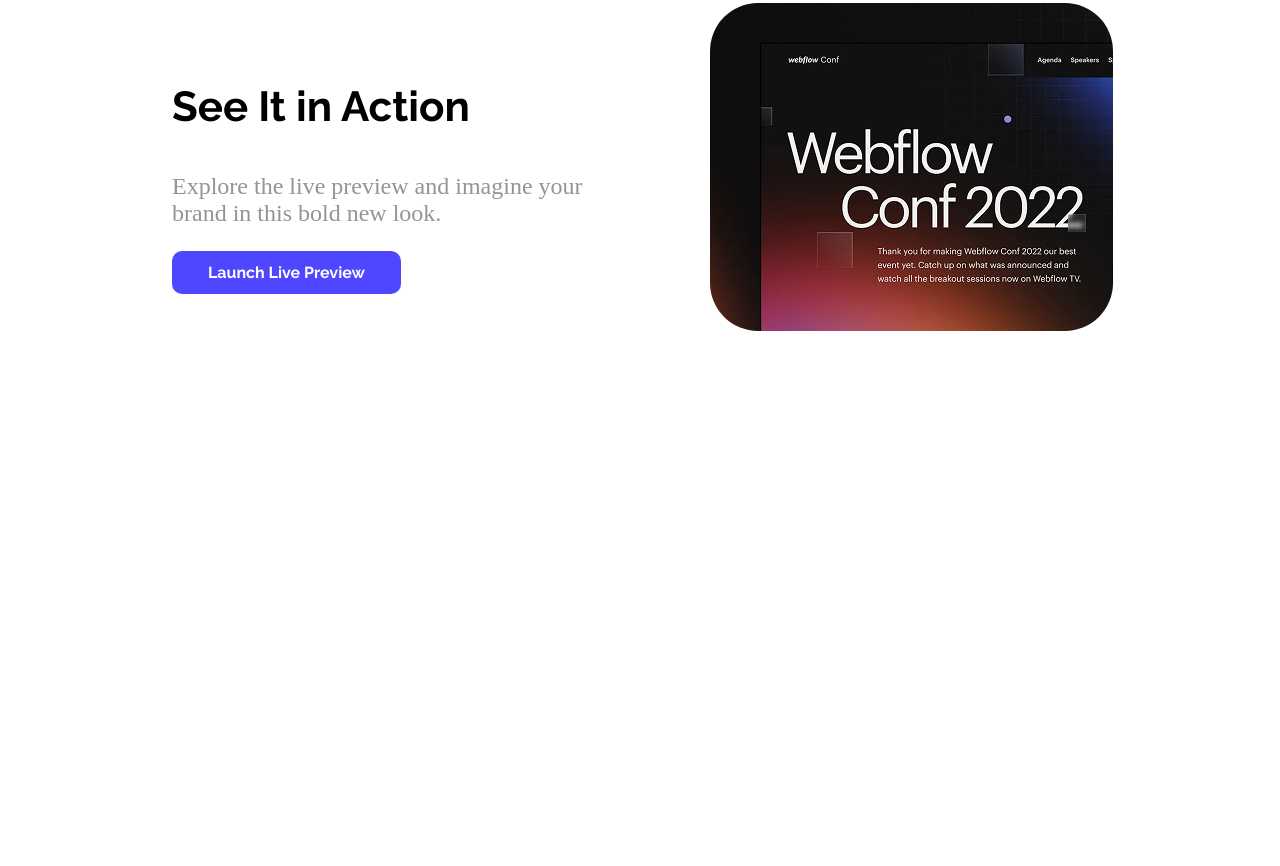
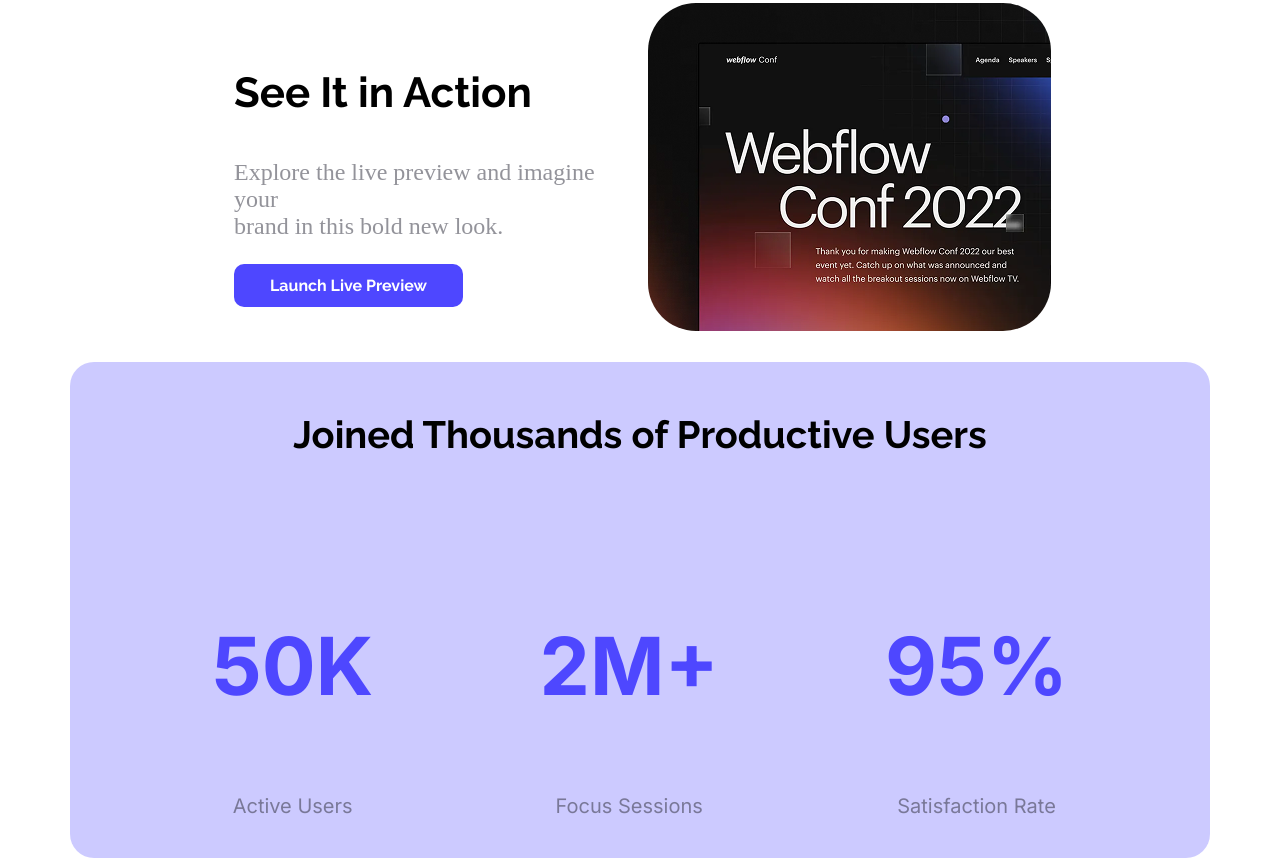
Before and after one commit to MdIstiaq14/MD-Istiaq-Portfolio1, a plain HTML site: page index.html in a window 1280 px wide. Shown: the part 829-1695 px from the top of the page. Before the commit the page ends 1168 px from the top, so only its background shows below. Drawn offline with Linux system fonts and the light colour scheme.

Commit message:
add productive user section

```diff
--- a/index.html
+++ b/index.html
@@ -35,6 +35,25 @@
                 </div>
               <img class="pic" src="Assets/wc-mini.png" alt="">
             </section>
+            <!-- Productive user section -->
+        <section class="productive-user">
+                <h2 class="user-title raleway-font">Joined Thousands of Productive Users</h2>
+            <div class="user-items inter-font">
+                <div class="user-item">
+                    <p class="item-title primary-color">50K</p>
+                    <p class="item-description">Active Users</p>
+                </div>
+                <div class="user-item">
+                    <p class="item-title  primary-color">2M+</p>
+                    <p class="item-description">Focus Sessions</p>
+                </div>
+                <div class="user-item">
+                    <p class="item-title  primary-color">95%</p>
+                    <p class="item-description">Satisfaction Rate</p>
+                </div>
+            </div>
+        </section>
+
     </main>
     <footer>
 
--- a/styles/style.css
+++ b/styles/style.css
@@ -98,3 +98,37 @@
     font-size: 16px;
     font-weight: bold;
 }
+/* main styles */
+main{
+    max-width: 1140px;
+    margin: 0 auto;
+}
+/* Productive user section */
+.productive-user{
+    background-color: #4d47ff49;
+    border-radius: 24px;
+}
+.user-title{
+    font-size: 38px;
+    font-weight: bold;
+    text-align: center;
+    padding: 50px 0 40px 0;
+}
+.item-title{
+    font-size: 80px;
+    font-weight: bold;
+}
+.item-description{
+    font-size: 20px;
+    color: #00000067;
+    margin-top:0px;
+    margin-bottom: 40px;
+    padding: 0px;
+}
+.user-items{
+    display: flex;
+    justify-content: space-between;
+    margin-left: 142px;
+    margin-right: 142px;
+    margin-top: 40px;
+}
```
